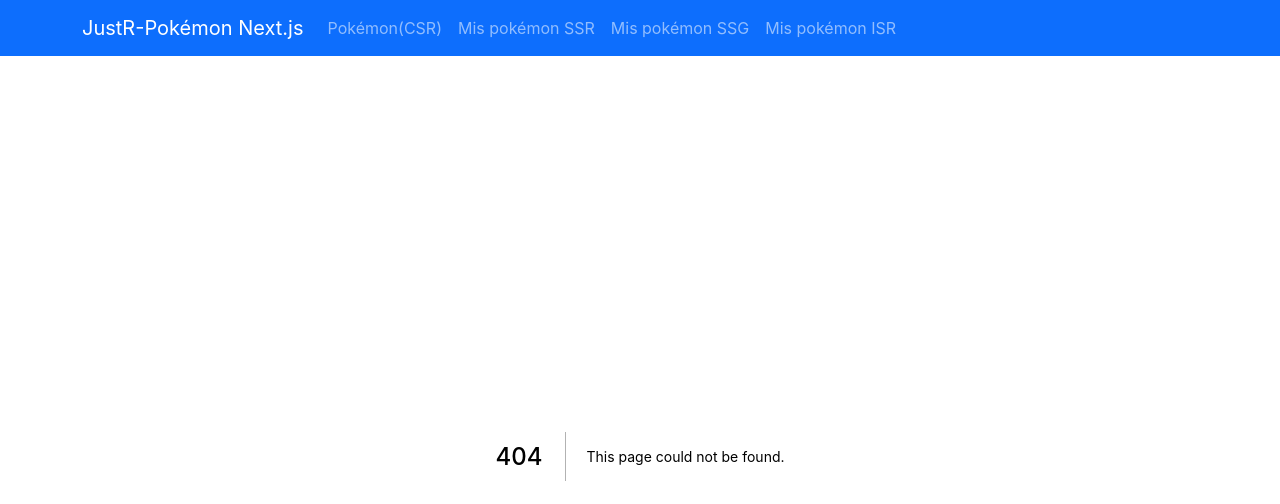
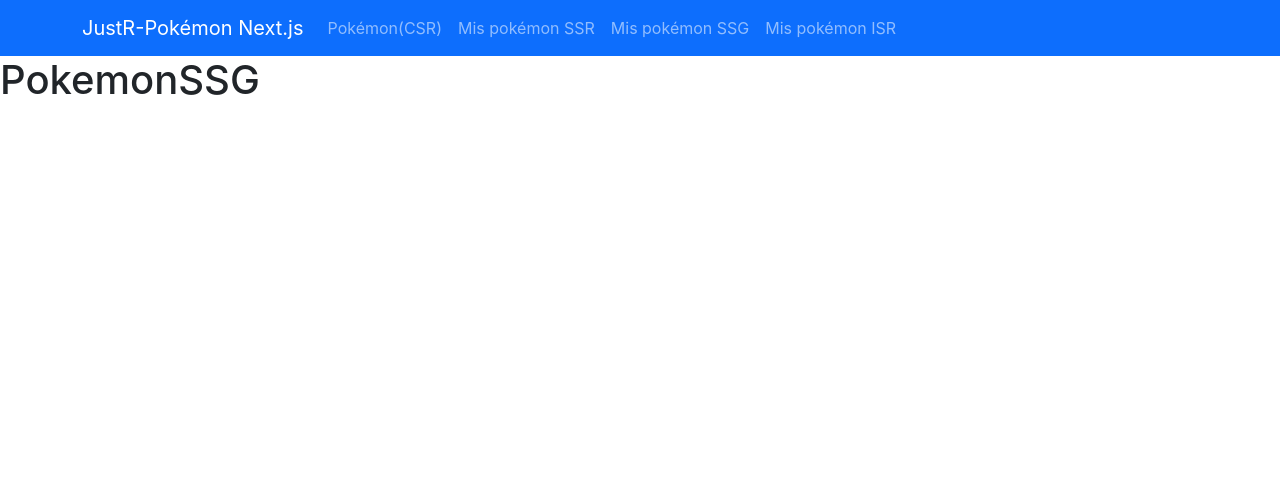
Before and after one commit to alext100/W08-pokemons-next, a Next.js app: page /ssg in a window 1280 px wide. Before the commit this address had no page. Shown: the top 504 px of the page. Built offline with nearby package versions, Linux system fonts and the light colour scheme.

Commit message:
Folders csr, isr, ssg, ssr with empty components added

```diff
--- /dev/null
+++ b/pages/csr/index.js
@@ -0,0 +1,4 @@
+const PokemonCSR = () => {
+  return <h1>PokemonCSR</h1>;
+};
+export default PokemonCSR;
--- /dev/null
+++ b/pages/isr/index.js
@@ -0,0 +1,4 @@
+const PokemonISR = () => {
+  return <h1>PokemonISR</h1>;
+};
+export default PokemonISR;
--- /dev/null
+++ b/pages/ssg/index.js
@@ -0,0 +1,4 @@
+const PokemonSSG = () => {
+  return <h1>PokemonSSG</h1>;
+};
+export default PokemonSSG;
--- /dev/null
+++ b/pages/ssr/index.js
@@ -0,0 +1,4 @@
+const PokemonSSR = () => {
+  return <h1>PokemonSSR</h1>;
+};
+export default PokemonSSR;
```
